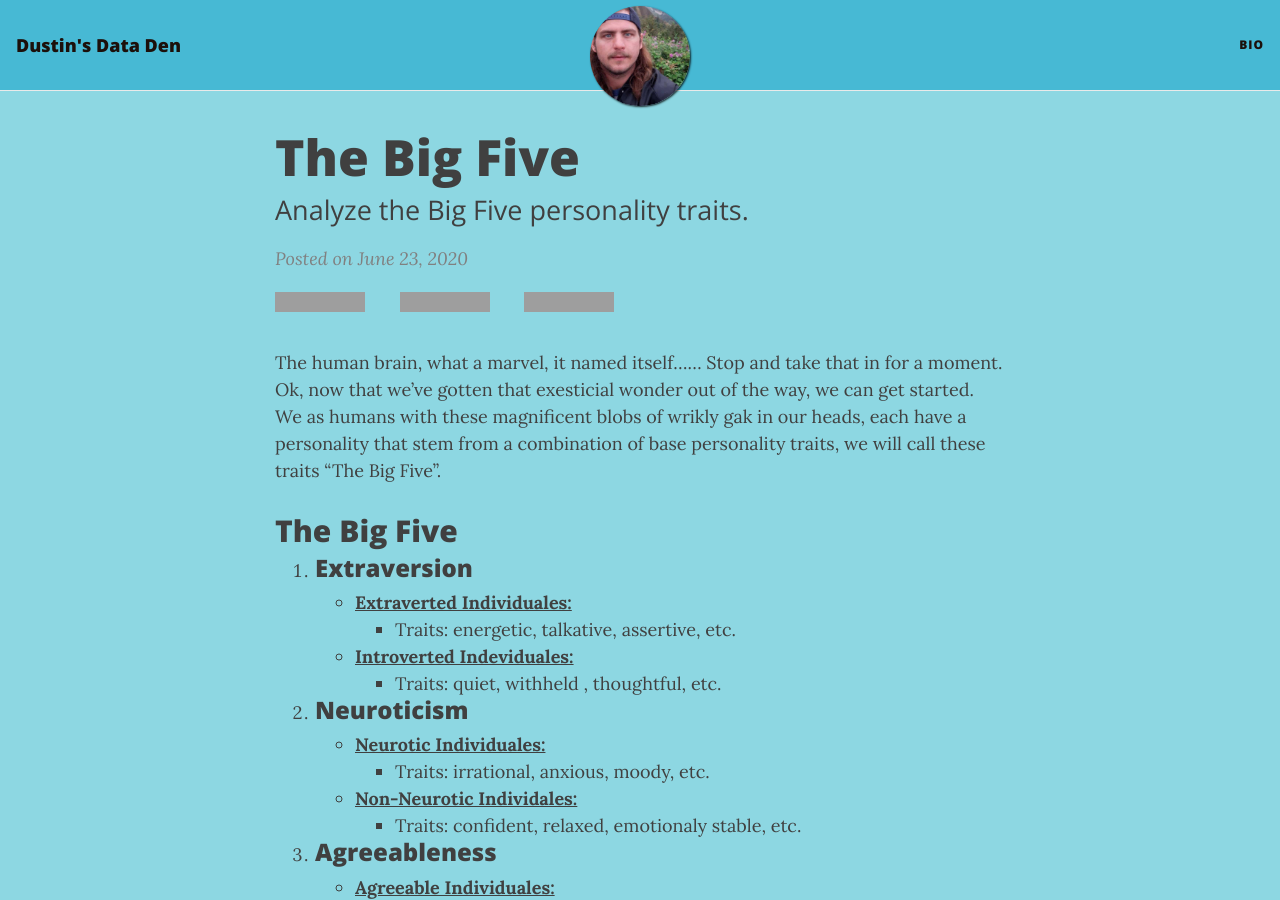
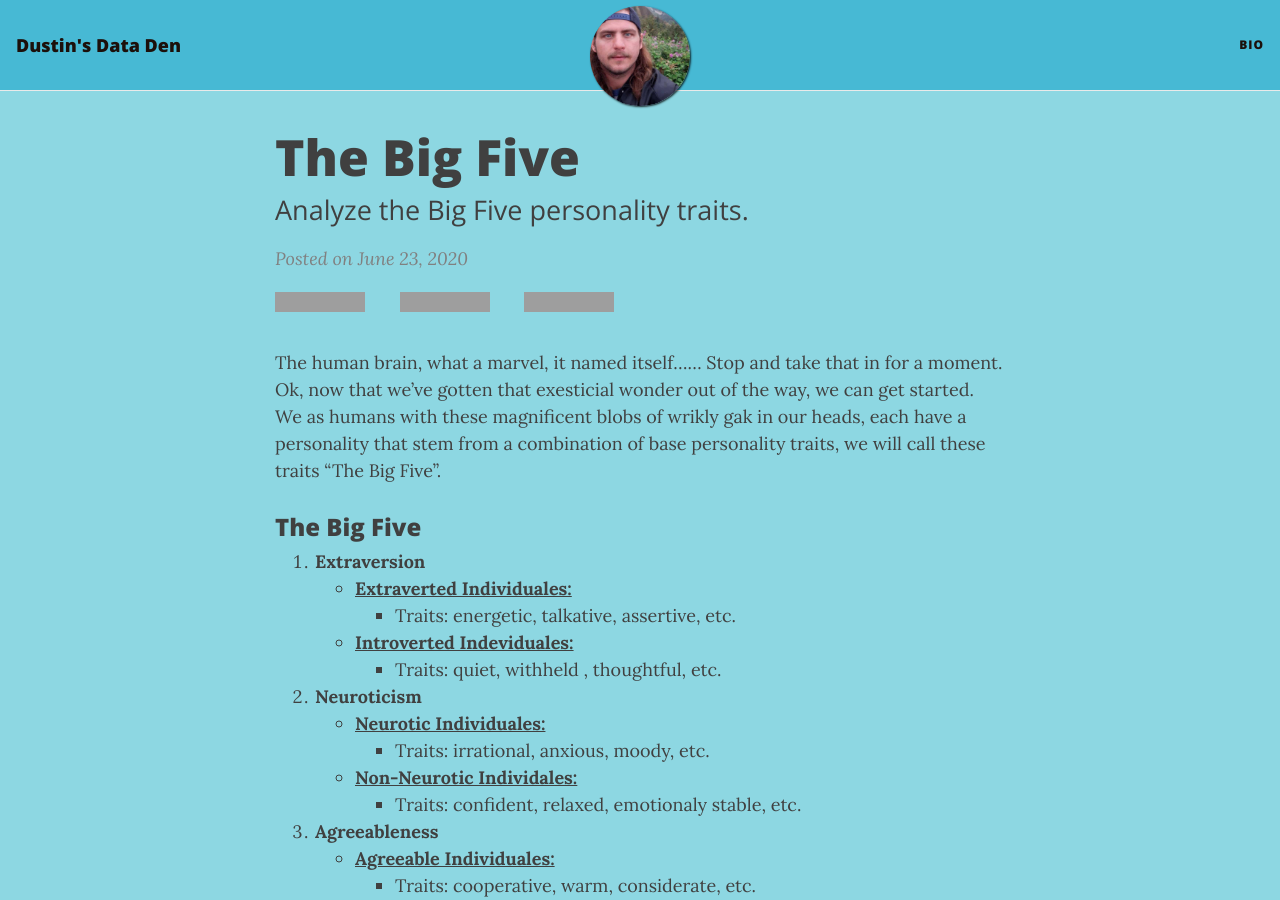
Before and after one commit to dustin-py/dustin-py.github.io, a Jekyll site: the page built from _posts/2020-06-23-myfirstpost.md, in a window 1280 px wide and 900 px high. Built offline with Jekyll 4.4.1, drawn with Linux system fonts in a browser that asks for light colours; nearby versions of some CDN libraries; grey boxes are pictures that could not be loaded.

```diff
--- a/_posts/2020-06-23-myfirstpost.md
+++ b/_posts/2020-06-23-myfirstpost.md
@@ -12,28 +12,28 @@ The human brain, what a marvel, it named itself...... Stop and take that in for
 We as humans with these magnificent blobs of wrikly gak in our heads, each have a personality that stem from a combination of base personality traits, we will call these traits "The Big Five".
 
 
-## **The Big Five**
-1. ### **Extraversion**
+### **The Big Five**
+1. **Extraversion**
     - <ins>**Extraverted Individuales:**</ins>
         - Traits: energetic, talkative, assertive, etc.
     - <ins>**Introverted Indeviduales:**</ins>
         - Traits: quiet, withheld , thoughtful, etc.
-1. ### **Neuroticism**
+1. **Neuroticism**
     - <ins>**Neurotic Individuales:**</ins>
          - Traits: irrational, anxious, moody, etc.
     - <ins>**Non-Neurotic Individales:**</ins>
          - Traits: confident, relaxed, emotionaly stable, etc.
-1. ### **Agreeableness**
+1. **Agreeableness**
     - <ins>**Agreeable Individuales:**</ins>
          - Traits: cooperative, warm, considerate, etc.
     - <ins>**Dissagreeable Individales:**</ins>
          - Traits: challenging, opposing, etc.
-1. ### **Conscientiousness**
+1. **Conscientiousness**
     - <ins>**Conscientious Individuales:**</ins>
          - Traits: organized, methodic, thorough, etc.
     - <ins>**Less conscientious Individales:**</ins>
          - Traits: chaotic, messy, etc.
-1. ### **Openness**
+1. **Openness**
     - <ins>**Open Individuales:**</ins>
          - Traits: inquisitive, imaginative, curious, etc.
     - <ins>**Closed Individales:**</ins>
@@ -43,7 +43,7 @@ We as humans with these magnificent blobs of wrikly gak in our heads, each have
 Revisiting the complexity of the human brain, self identification was only the beginning of the marvel. That feat was followed by the realization of its complexities. This led to the exploration of personalities formed by the individual brain. [There are a number of various personality tests designed for just that(e.g. Myers-Brigg Type Indicator, Neo Pi-R, Eysenck Personality Questionaire, 16PF, Rorshach Test etc.) ]. These tests are used by schools to determine individual student interaction and by employers to determine the strengths and weaknesses of a potential employee. I'll be exploring if questions affect emotional state to provoke the answer, do negative words effect the decision? Alternatively, I'll be analyzing the general personalities of the test score population across multiple countries."
 
 
-# ***Figure 1:***
+### ***Figure 1:***
 
 Sentiment analysis is the interpretation and classification of emotions (positive, negative and neutral) within text data using text analysis techniques.
 
@@ -52,6 +52,6 @@ Sentiment analysis is the interpretation and classification of emotions (positiv
 >Here in ***figure 1*** we can see the sentiment analysis of each question. The blue bars show the polarity on a scale from -1 to 1, where -1 shows negative emotion, 0 is neutral or no emotion, and  1 represents postive emotion. The green bars show the subjectivity on a scale 0 to 1, where 0 means that the sentiment is objective(fact) and 1 means that the sentiment is subjective(open to interpritation).
 
 
-# ***Figure 2:***
+### ***Figure 2:***
 
 >Above in ***figure 2*** is a heatmap displaying the average test scores per section from each of the top 20 countries with the most tests submitted.
```
